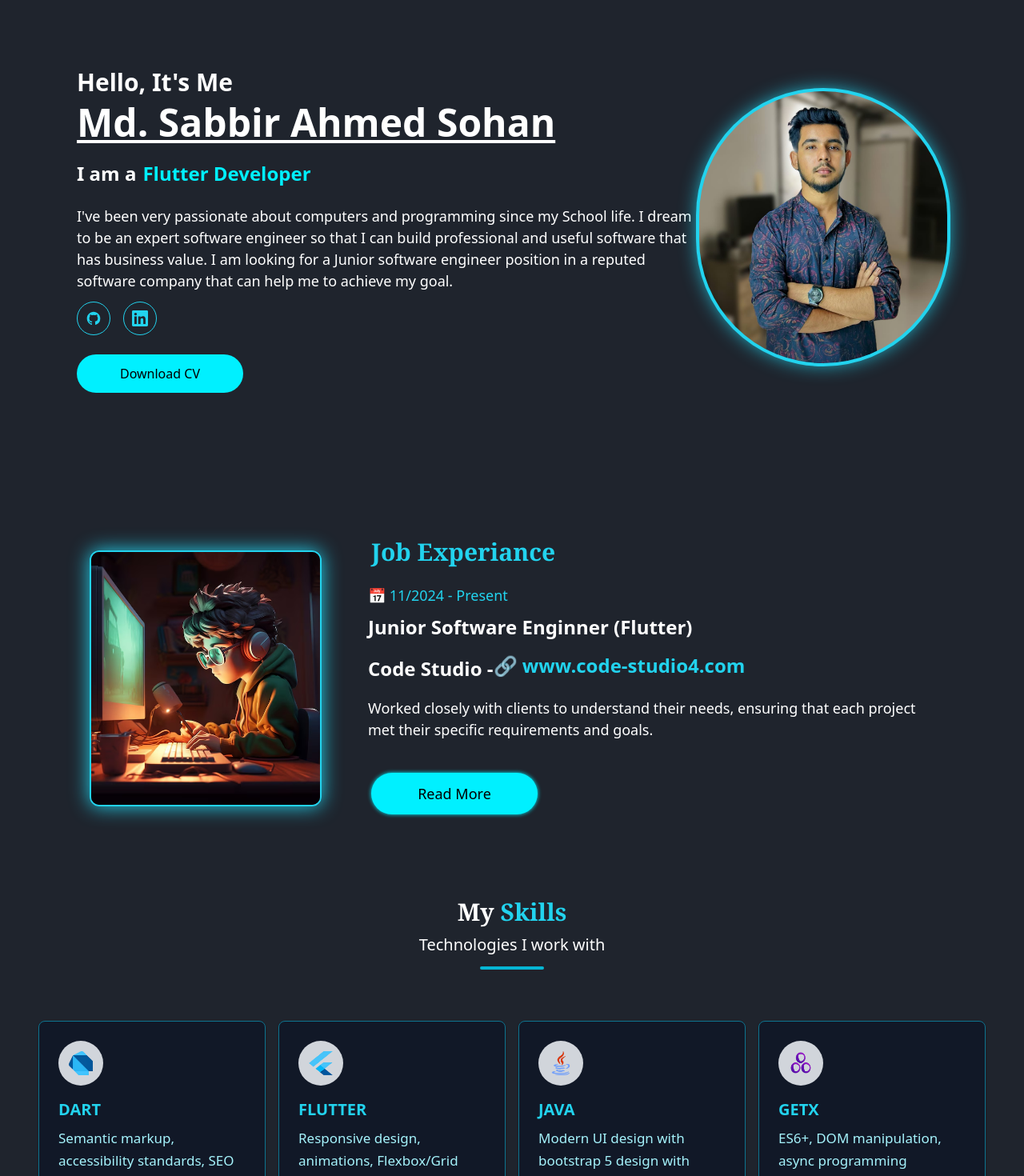
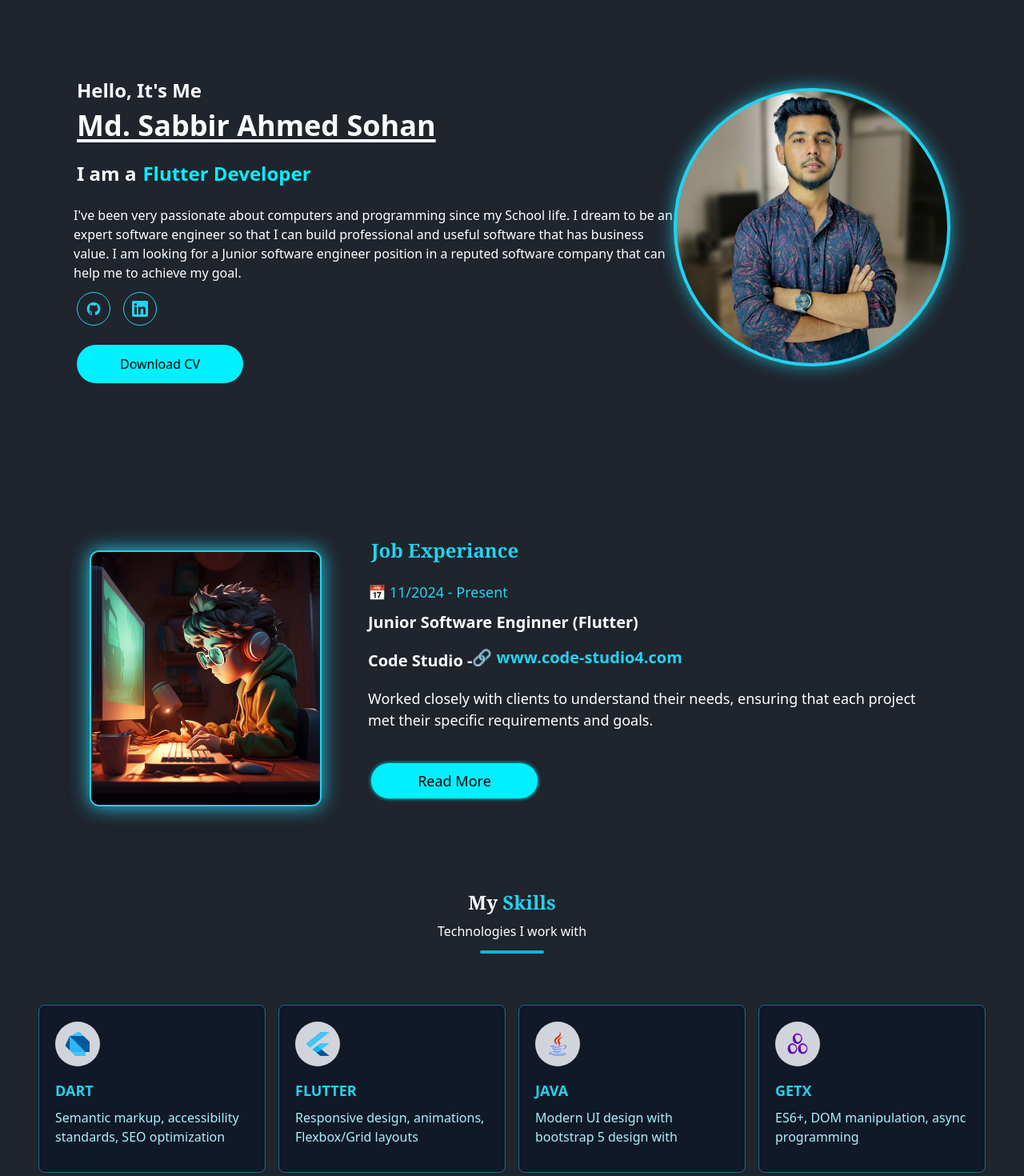
Before and after one commit to arsuhan/Cl---portfolio, a Vue app: page / in a window 1280 px wide. Shown: the part 100-1570 px from the top of the page at 80% size. Built offline with nearby package versions, Linux system fonts and the light colour scheme.

Commit message:
Update: Hero section responsive text fix

```diff
--- a/index.html
+++ b/index.html
@@ -4,13 +4,13 @@
     <meta charset="UTF-8">
     <link rel="icon" href="/favicon.ico">
     <meta name="viewport" content="width=device-width, initial-scale=1.0">
-    <link href="https://unpkg.com/aos@2.3.1/dist/aos.css" rel="stylesheet">
+    <!-- <link href="https://unpkg.com/aos@2.3.1/dist/aos.css" rel="stylesheet"> -->
     <title>Sabbir Ahmed</title>
   </head>
   <body>
     <div id="app"></div>
     <script type="module" src="/src/main.js"></script>
-    <script src="https://unpkg.com/aos@2.3.1/dist/aos.js"></script>
+    <!-- <script src="https://unpkg.com/aos@2.3.1/dist/aos.js"></script> -->
   </body>
 </html>
 
--- a/package.json
+++ b/package.json
@@ -15,7 +15,7 @@
     "format": "prettier --write src/"
   },
   "dependencies": {
-    "aos": "^2.3.4",
+
     "pinia": "^3.0.3",
     "vue": "^3.5.18",
     "vue-router": "^4.5.1"
--- a/src/views/About.vue
+++ b/src/views/About.vue
@@ -20,7 +20,7 @@ const showMore = ref(false);
 
 
     <div class="lg:-mt-20 w-full text-black md:mt-10 xs:mt-10">
-      <h1 class="lg:text-3xl xs:text-xl sm:text-xl font-bold font-serif mb-4 text-center lg:text-left">
+      <h1 class="lg:text-2xl xs:text-xl sm:text-xl font-bold font-serif mb-4 text-center lg:text-left">
         <span class=" text-cyan-400">Job Experiance</span>
       </h1>
 
@@ -31,11 +31,11 @@ const showMore = ref(false);
           <span class="text-cyan-400 mr-2">📅 11/2024 - Present</span>
         </li>
         <li class="flex md:justify-center lg:justify-start">
-          <span class="text-base text-center font-semibold lg:text-left text-white mb-2 lg:text-2xl lg:mt-1">Junior Software Enginner (Flutter)</span>
+          <span class="text-base text-center font-semibold lg:text-left text-white mb-2 lg:text-xl lg:mt-1">Junior Software Enginner (Flutter)</span>
         </li>
         <li class="flex md:justify-center lg:justify-start">
-          <span class="text-base text-center font-semibold lg:text-left text-white mb-2 lg:text-2xl xs:text-sm lg:mt-1">Code Studio - </span>
-          <a href="https://code-studio4.com/"><span class="text-base text-center font-semibold lg:text-left text-cyan-400 mb-2 lg:text-2xl xs:text-sm lg:mt-1 hover:underline">🔗 www.code-studio4.com</span></a>
+          <span class="text-base text-center font-semibold lg:text-left text-white mb-2 lg:text-xl xs:text-sm lg:mt-1">Code Studio - </span>
+          <a href="https://code-studio4.com/"><span class="text-base text-center font-semibold lg:text-left text-cyan-400 mb-2 lg:text-xl xs:text-sm lg:mt-1 hover:underline">🔗 www.code-studio4.com</span></a>
         </li>
       </ul>
 
@@ -51,49 +51,17 @@ const showMore = ref(false);
       <div class="flex flex-col gap-4 w-full md:w-auto items-center lg:items-start mt-4 md:items-center md:flex md:justify-center md:mt-8">
          <div>
     <p>
-      <!-- <div>
-        <div>
-        <li class="text-white xs:mt-3 xs:text-[14px] lg:text-[18px] md:text-[16px] xs:mx-4 md:text-center lg:text-start">
-          <span class="mr-2">
-           Implemented MVVM architecture for scalable and maintainable code.</span>
-        </li>
-        <li class="text-white xs:mt-3 xs:text-[14px] lg:text-[18px] md:text-[16px] xs:mx-4 md:text-center lg:text-start">
-          <span class="mr-2">
-           Applied Provider and GetX for state management in different projects.</span>
-        </li>
-        <li class="text-white xs:mt-3 xs:text-[14px] lg:text-[18px] md:text-[16px] xs:mx-4 md:text-center lg:text-start">
-          <span class="mr-2">
-           Integrated GoRouter for smooth navigation and route handling.</span>
-        </li>
-        <li class="text-white xs:mt-3 xs:text-[14px] lg:text-[18px] md:text-[16px] xs:mx-4 md:text-center lg:text-start">
-          <span class="mr-2">
-           Worked on Push Notification implementation using Firebase Messaging.</span>
-        </li>
-        <li class="text-white xs:mt-3 xs:text-[14px] lg:text-[18px] md:text-[16px] xs:mx-4 md:text-center lg:text-start">
-          <span class="mr-2">
-           Integrated Google Maps API for location-based features.</span>
-        </li>
-        <li class="text-white xs:mt-3 xs:text-[14px] lg:text-[18px] md:text-[16px] xs:mx-4 md:text-center lg:text-start">
-          <span class="mr-2">
-           Practiced effective team communication & collaboration in remote projects.</span>
-        </li>
-        <li class="text-white xs:mt-3 xs:text-[14px] lg:text-[18px] md:text-[16px] xs:mx-4 md:text-center lg:text-start">
-          <span class="mr-2">
-          Improved debugging and problem-solving skills while working on real client projects</span>
-        </li>
-      </div>
-      </div> -->
     </p>
 
     <p v-if="showMore">
       <div>
         <div>
-        <p class="text-base text-center font-semibold lg:text-left text-white mb-2 lg:text-2xl lg:-mt-3">
+        <p class="text-base text-center font-semibold lg:text-left text-white mb-2 lg:text-xl lg:-mt-3">
         Key Learnings & Contributions:
       </p>
       </div>
         <div>
-        <li class="text-white xs:mt-3 xs:text-[14px] lg:text-[18px] md:text-[16px] xs:mx-4 md:text-center lg:text-start">
+        <li class="text-white xs:mt-3 xs:text-sm lg:text-[18px] md:text-base xs:mx-4 md:text-center lg:text-start">
           <span class="mr-2">
            Implemented MVVM architecture for scalable and maintainable code.</span>
         </li>
@@ -126,7 +94,7 @@ const showMore = ref(false);
     </p>
 
     <div class="md:items-center md:flex md:justify-center lg:items-start lg:justify-start xs:items-center xs:flex xs:justify-center">
-      <button class="xs:w-48 md:w-52 lg:w-29 md:px-4 shadow-[#00f0ff] xs:py-2 md:py-3 mt-2 text-black bg-[#00f0ff] hover:bg-cyan-500 shadow-[0_0_5px_rgba(0,0,0,0.4)] rounded-full font-medium transition duration-500 hover:shadow-[#00f0ff] xs:text-sm lg:text-lg"
+      <button class="xs:w-48 md:w-52 lg:w-29 lg:py-2 md:px-4 shadow-[#00f0ff] xs:py-2 md:py-3 mt-2 text-black bg-[#00f0ff] hover:bg-cyan-500 shadow-[0_0_5px_rgba(0,0,0,0.4)] rounded-full font-medium transition duration-500 hover:shadow-[#00f0ff] xs:text-sm lg:text-lg"
       @click="showMore = !showMore">
       {{ showMore ? 'Show More' : 'Read More' }}
     </button>
--- a/src/views/Contact.vue
+++ b/src/views/Contact.vue
@@ -43,11 +43,11 @@ const submitForm = async () => {
     <section id="contact" class="">
     <section class="py-8 -my-1 shadow-lg dark:text-white">
       <section class="text-center">
-        <h1 class="lg:text-3xl xs:text-xl font-serif font-bold xs:-mt-6 lg:mt-1">
+        <h1 class="lg:text-2xl xs:text-xl font-serif font-bold xs:-mt-6 lg:mt-1">
           <span class="text-white">Get In </span>
           <span class="text-cyan-400">Touch</span>
         </h1>
-        <p class="mt-2 lg:text-[20px] text-white">Let's work together</p>
+        <p class="mt-2 lg:text-[16px] text-white">Let's work together</p>
         <div class="w-20 lg:h-1 xs:h-0.5 bg-cyan-400 mx-auto mt-3 rounded"></div>
       </section>
 
@@ -211,7 +211,7 @@ const submitForm = async () => {
                 placeholder="Your Email"
                 v-model="email"
                 required
-                class="block w-full px-3 py-2 border border-gray-300 rounded-md shadow-sm focus:ring-white focus:border-blue-500 bg-gray-200 dark:border-gray-600 dark:text-white"
+                class="mt- dark:bg-[#1f242d] block w-full px-3 py-2 border border-gray-300 rounded-md shadow-sm focus:ring-white focus:border-blue-500 bg-gray-200 dark:border-gray-600 dark:text-white"
               />
             </section>
             <section class="xs:-mx-4 lg:mx-0">
--- a/src/views/Header/Header.vue
+++ b/src/views/Header/Header.vue
@@ -57,8 +57,8 @@ onMounted(() => {
       <!-- Desktop Menu -->
       <ul class="hidden md:flex items-center space-x-8 font-bold font-serif text-[17.5px] text-white">
         <li><a href="#home" @click="handleLinkClick" class="transition underline text-cyan-400">Home</a></li>
-        <li><a href="#about" @click="handleLinkClick" class="hover:text-cyan-400 hover:underline">Experiance</a></li>
-        <li><a href="#about" @click="handleLinkClick" class="hover:text-cyan-400 hover:underline">Cirtificate</a></li>
+        <li><a href="#about" @click="handleLinkClick" class="hover:text-cyan-400 hover:underline">About</a></li>
+        <!-- <li><a href="#about" @click="handleLinkClick" class="hover:text-cyan-400 hover:underline">Cirtificate</a></li> -->
         <li><a href="#skill" @click="handleLinkClick" class="hover:text-cyan-400 hover:underline">Skills</a></li>
         <li><a href="#project" @click="handleLinkClick" class="hover:text-cyan-400 hover:underline">Projects</a></li>
         <li><a href="#contact" @click="handleLinkClick" class="hover:text-cyan-400 hover:underline">Contact</a></li>
--- a/src/views/Hero.vue
+++ b/src/views/Hero.vue
@@ -14,13 +14,13 @@
           class="md:mt-20 lg:-mt-10 xs:mt-24 md:mx-auto"
         >
           <p
-            class="text-lg md:text-1xl lg:text-3xl font-bold text-white -mt-4 md:mt-0 text-center lg:text-left"
+            class="text-lg md:text-1xl lg:text-2xl font-bold text-white -mt-4 md:mt-0 text-center lg:text-left"
           >
             Hello, It's Me
           </p>
 
           <h1
-            class="xs:text-2xl md:text-3xl text-center lg:text-5xl font-bold text-white mt-2 underline underline-offset-4 decoration-4 lg:text-left"
+            class="xs:text-2xl md:text-3xl text-center lg:text-4xl font-bold text-white mt-2 underline underline-offset-4 decoration-4 lg:text-left"
           >
             Md. Sabbir Ahmed Sohan
           </h1>
@@ -32,7 +32,7 @@
             <span class="text-[#00f0ff]">Flutter Developer</span>
           </h2>
 
-          <p class="text-white mb-6 lg:mb-3 lg:px-4 xs:mt-3 xs:text-[14px] lg:text-[18px] md:text-[16px] xs:-mx-4 md:mt-6 md:text-center lg:text-start">
+          <p class="text-white mb-6 lg:mb-3 lg:px-4 xs:mt-3 xs:text-sm lg:text-base md:text-[16px] xs:-mx-5 md:mt-6 md:text-center lg:text-start">
             I've been very passionate about computers and programming since my School life. I dream to be
             an expert software engineer so that I can build professional and useful software that has business
             value. I am looking for a Junior software engineer position in a reputed software company that can
--- a/src/views/Project.vue
+++ b/src/views/Project.vue
@@ -45,11 +45,11 @@ function openAppstore(project) {
 <section id="project">
   <section class="py-8 items-center">
     <section class="text-center">
-      <h1 class="lg:text-4xl xs:text-xl font-bold font-serif lg:mt-4 xs:-mt-4">
+      <h1 class="lg:text-2xl xs:text-xl font-bold font-serif lg:mt-4 xs:-mt-4">
         <span class="text-white">My </span>
         <span class="text-cyan-400">Projects</span>
       </h1>
-      <p class="mt-2 lg:text-[20px] text-white">Some of my recent work</p>
+      <p class="mt-2 text-white">Some of my recent work</p>
       <div class="w-20 lg:h-1 xs:h-0.5 bg-blue-500 dark:bg-cyan-400 mx-auto mt-3 rounded"></div>
     </section>
 
@@ -60,7 +60,6 @@ function openAppstore(project) {
         <div
           v-for="state in states"
           :key="state.title"
-          data-aos="fade-right"
           class="group bg-gray-700 border-2 border-cyan-400 lg:h-auto lg:w-[380px] xs:w-full md:w-[320px] lg:mx-auto md:h-[440px] rounded-lg shadow-sm dark:bg-gray-800 relative overflow-hidden transform transition-all duration-500 hover:-translate-y-2 xs:mt-7 md:mt-4"
         >
           <div class="overflow-hidden lg:h-[240px]">
--- a/src/views/Skills.vue
+++ b/src/views/Skills.vue
@@ -131,11 +131,11 @@ const states = reactive([
     <section id="skill" class="">
   <section class="py-8 -my-1 items-center">
     <section class="text-center">
-      <h1 class="lg:text-3xl xs:text-xl font-serif font-bold xs:mt-2 md:mt-2 lg:-mt-5">
+      <h1 class="lg:text-2xl xs:text-xl font-serif font-bold xs:mt-2 md:mt-2 lg:-mt-5">
         <span class="text-white">My </span>
         <span class="text-cyan-400">Skills</span>
       </h1>
-      <p class="mt-2 lg:text-[20px] text-white">Technologies I work with</p>
+      <p class="mt-2 text-white">Technologies I work with</p>
       <div class="w-20 lg:h-1 xs:h-0.5 bg-cyan-500 mx-auto mt-3 rounded"></div>
     </section>
 
@@ -146,18 +146,18 @@ const states = reactive([
 
       <div v-for="state in states"
 
-     class="w-full lg:w-full md:w-full xs:w-full h-auto xs:h-[144px] md:h-[200px] p-3 lg:p-6 rounded-lg bg-gray-900 dark:border-gray-700 transition-transform duration-500
-      xs:border lg:dark:border-2 border-cyan-700 hover:border-2 hover:border-cyan-400 hover:scale-[1.03] sm:w-[30px] lg:h-[220px] xs:p-3 md:p-5 hover:shadow-lg shadow"
+     class="w-full lg:w-full md:w-full xs:w-full h-auto xs:h-[144px] md:h-[200px] p-3 rounded-lg bg-gray-900 dark:border-gray-700 transition-transform duration-500
+      xs:border lg:dark:border-2 border-cyan-700 hover:border-2 hover:border-cyan-400 hover:scale-[1.03] sm:w-[30px] lg:h-[210px] xs:p-3 md:p-5 hover:shadow-lg shadow"
 >
 
         <div class="bg-gray-300 p-3 rounded-full flex text-blue-600 lg:w-14 lg:h-14 xs:w-11 xs:h-11 justify-center items-center">
                   <img class="lg:w-[30px] lg:h-[30px] xs:w-[26px] xs:h-[18px]" :src="state.img" alt="" />
         </div>
         <div class="">
-          <h1 class="lg:text-xl xs:text-[13.5px] md:text-lg text-cyan-400 uppercase font-bold mt-4">
+          <h1 class="xs:text-[13.5px] md:text-lg text-cyan-400 uppercase font-bold mt-4">
           {{ state.title }}
         </h1>
-        <p class="hidden md:block md:text-xl lg:text-[17px] md:text-[14px] mb-3 md:mt-3 lg:mt-2 font-normal text-cyan-200 dark:text-cyan-300">
+        <p class="hidden md:block lg:text-base mb-3 md:mt-3 lg:mt-2 font-normal text-cyan-200 dark:text-cyan-300">
           {{ state.subtitle }}
         </p>
         <p class="block lg:hidden md:hidden xs:text-[13px] md:text-xl lg:text-xl mb-3 md:mt-3 lg:mt-4 font-normal text-cyan-200 dark:text-cyan-300 mt-1">
```
Also changed, not shown: src/router/index.js (+6 -6 lines), 2 other files (tests, documents, lock files or other folders).
